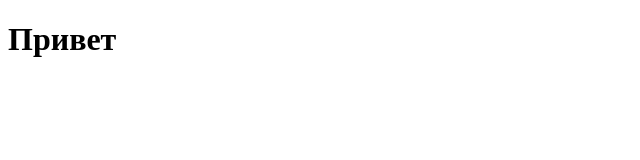
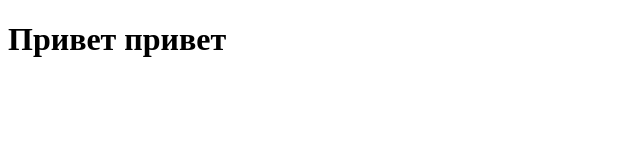
Before and after one commit to IrinaSyrka/study-one, a plain HTML site: page index.html in a window 1280 px wide. Shown: the whole page, without its empty margins (0-640 px from the left). Drawn offline with Linux system fonts and the light colour scheme.

Commit message:
Тест

```diff
--- a/index.html
+++ b/index.html
@@ -5,6 +5,6 @@
 	<title>Document</title>
 </head>
 <body>
-	<h1>Привет</h1>
+	<h1>Привет привет</h1>
 </body>
 </html>
```
